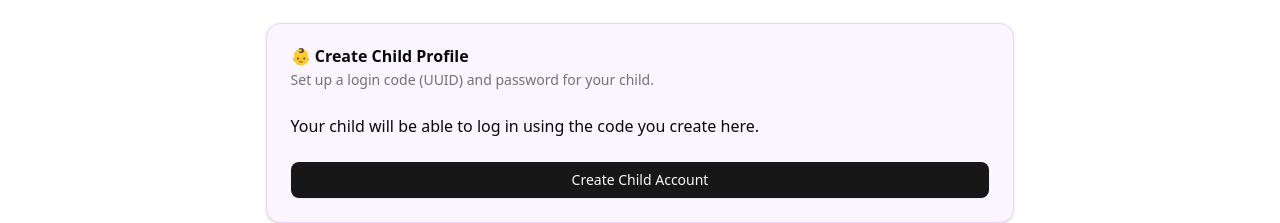
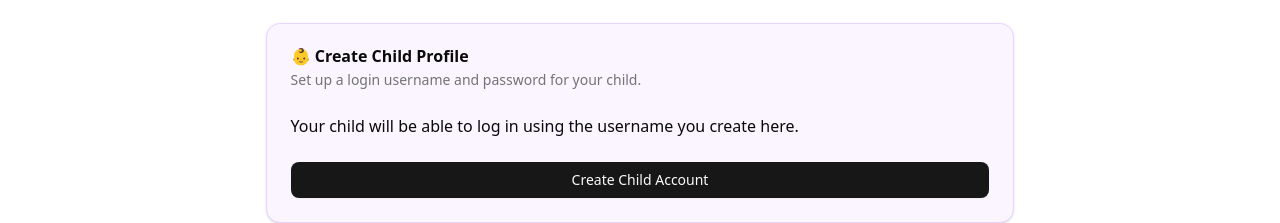
Before and after one commit to Sean-Andrew-Stanek/read-with-me, a Next.js app: page /dashboard in a window 1280 px wide. Shown: the part 157-380 px from the top of the page. Built offline with nearby package versions, Linux system fonts and the light colour scheme; no server answers.

Commit message:
small fix for dashboard page

```diff
--- a/src/app/dashboard/page.tsx
+++ b/src/app/dashboard/page.tsx
@@ -24,12 +24,12 @@ const Dashboard: FC = () => (
                         👶 Create Child Profile
                     </CardTitle>
                     <CardDescription>
-                        Set up a login code (UUID) and password for your child.
+                        Set up a login username and password for your child.
                     </CardDescription>
                 </CardHeader>
                 <CardContent>
                     <p>
-                        Your child will be able to log in using the code you
+                        Your child will be able to log in using the username you
                         create here.
                     </p>
                 </CardContent>
```
